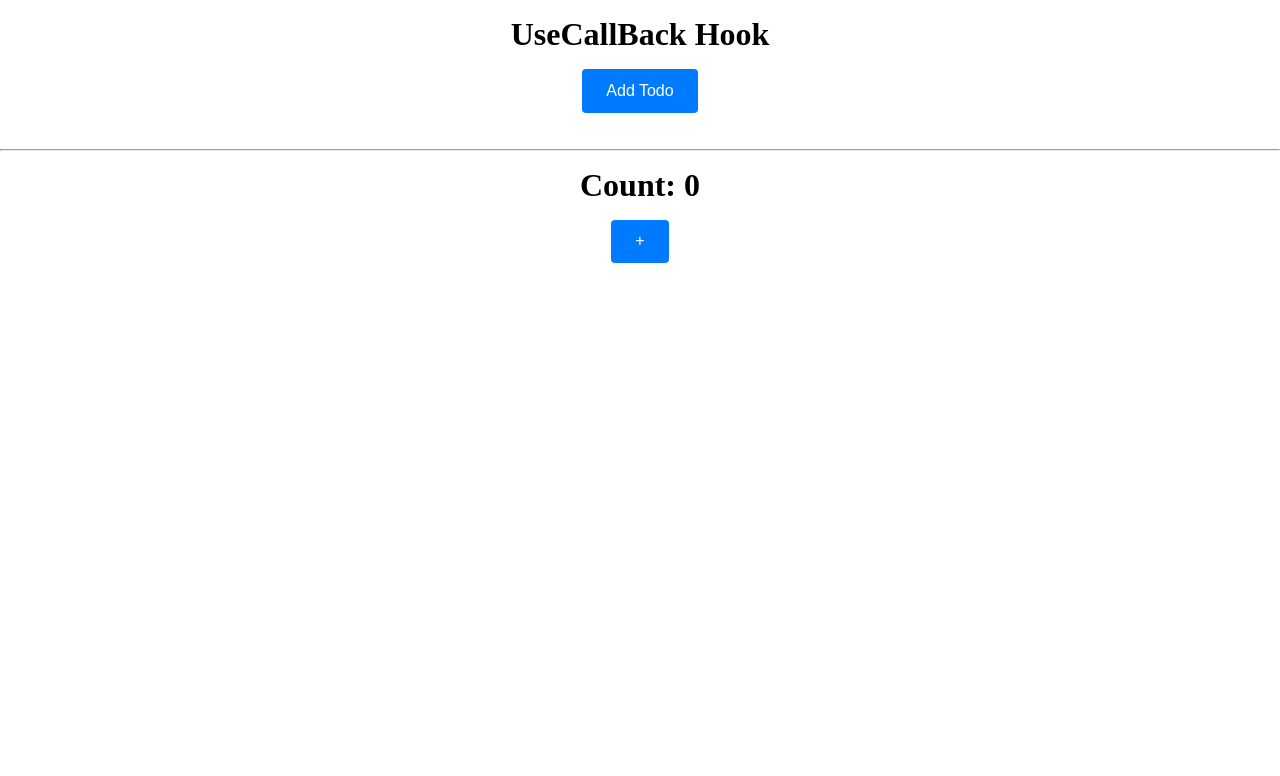
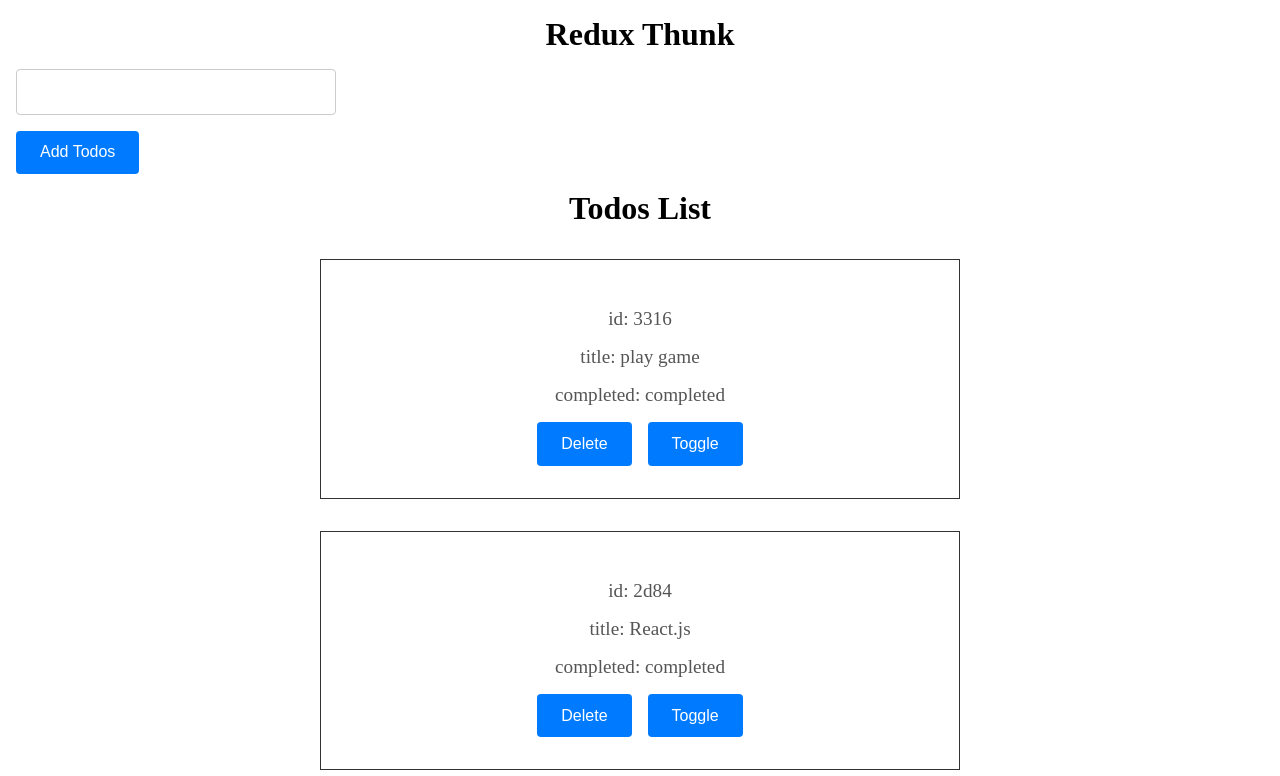
Before and after one commit to Tausifqureshi/React_Revision, a React (Vite) app: page / in a window 1280 px wide. Shown: the top 776 px of the page. Built offline with nearby package versions, Linux system fonts and the light colour scheme; data requests are answered from the project's data file.

Commit message:
Appwigte

```diff
--- a/src/App.jsx
+++ b/src/App.jsx
@@ -92,14 +92,14 @@ export default function App() {
       {/* <NewFeatures /> */}
 
       {/* React Performance and Advance Hook and Memoize*/}
-      <MemoizeAllConsept/>
+      {/* <MemoizeAllConsept/> */}
 
 
        {/* Redux File use */}
        {/* <Redux /> */}
 
        {/* Redux Thunk File use */}
-       {/* <ReduxThunk /> */}
+       <ReduxThunk />
 
 
 
```
Also changed, not shown: src/React Router DOM v6/components/Posts.jsx (line endings or trailing spaces), src/React Router DOM v6/components/ProtectedRoutes.jsx (line endings or trailing spaces), src/React Router DOM v6/page/Post.jsx (line endings or trailing spaces), src/Redux Thunk/thunkSlice.jsx (line endings or trailing spaces).
